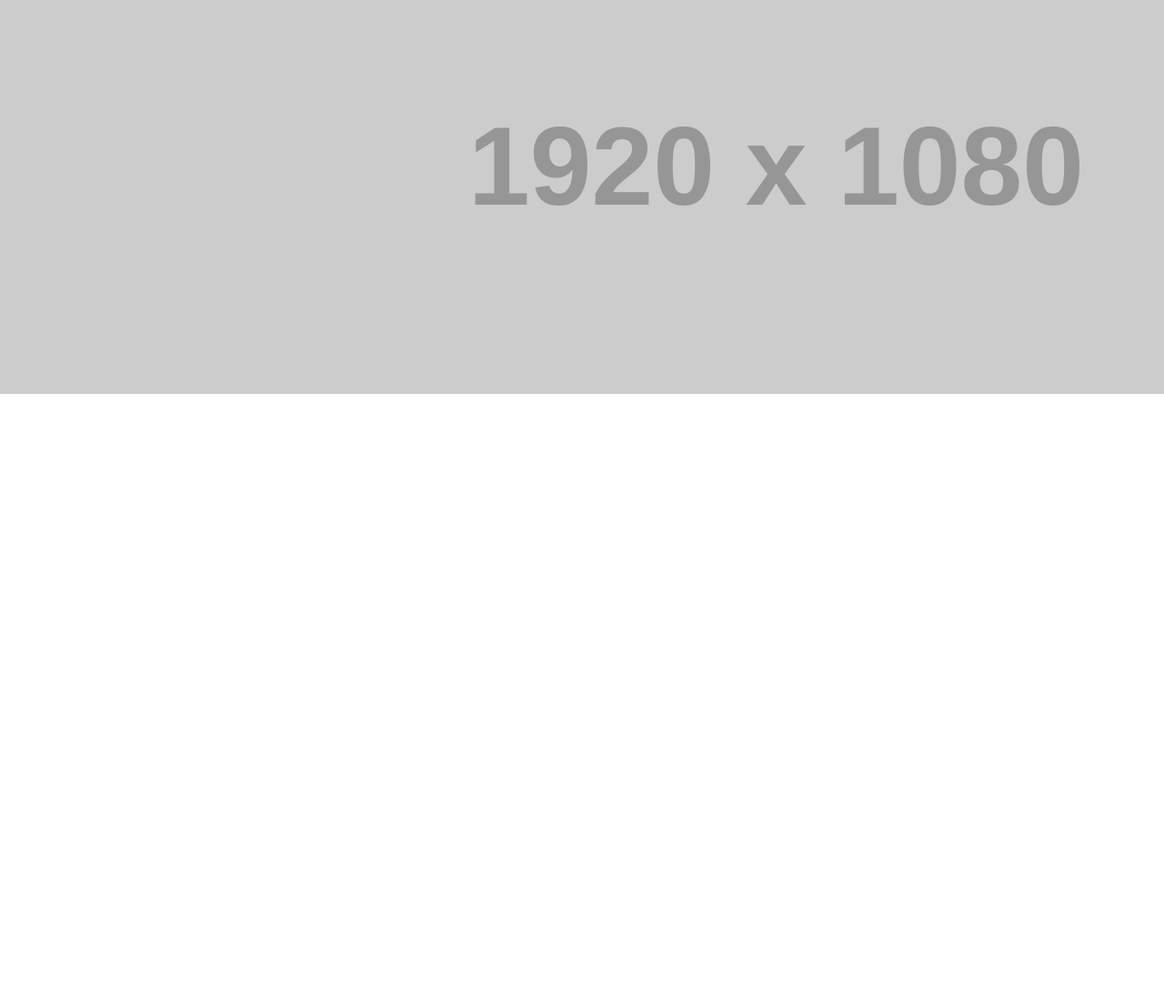
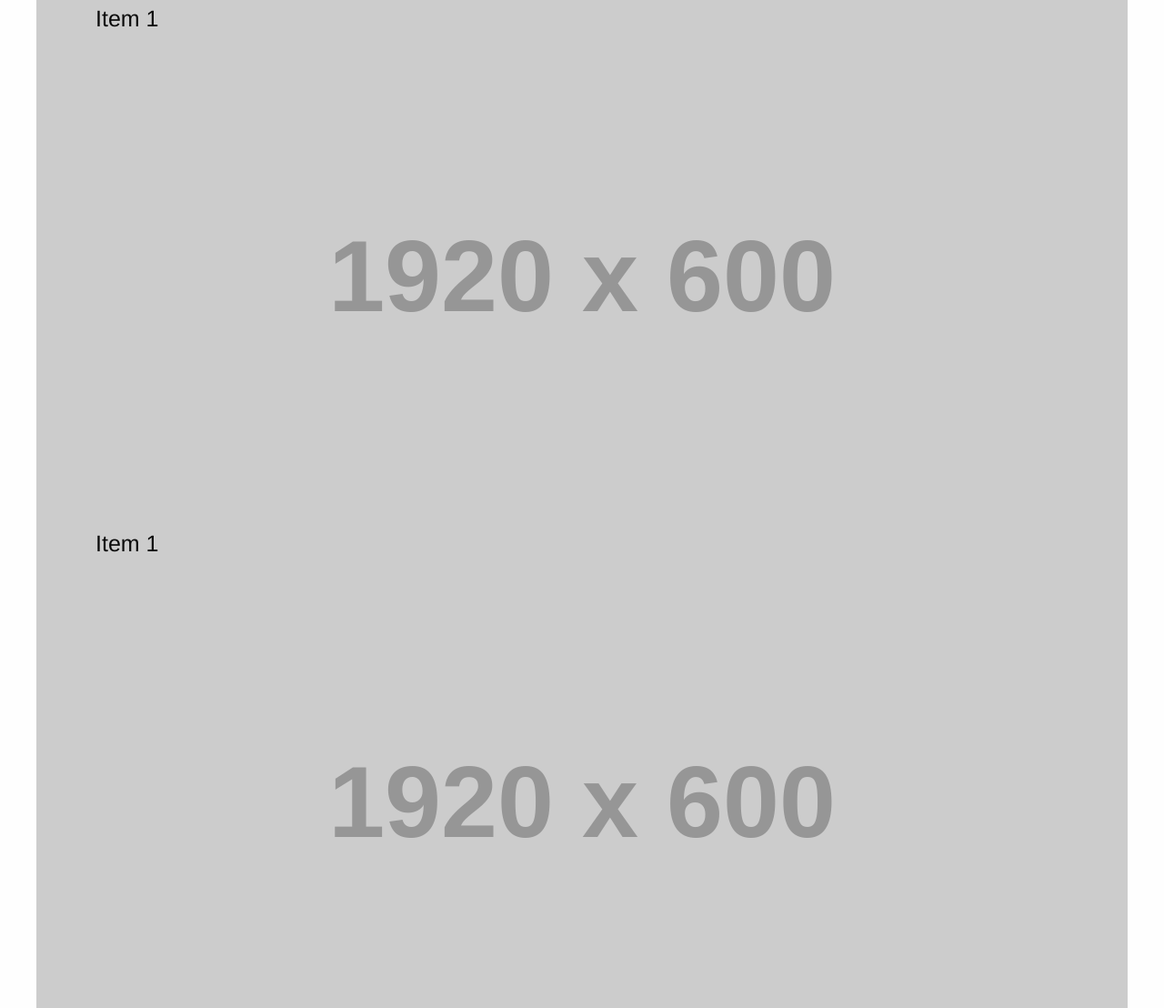
Before and after one commit to Jack-P/portfolio, a website: page index.html in a window 1280 px wide. Shown: the part 127-1235 px from the top of the page at 91% size. Before the commit the page ends 800 px from the top, so only its background shows below. Drawn offline with nearby package versions, Linux system fonts and the light colour scheme; placeholder pictures from the web are drawn by us.

Commit message:
starting to frame up some layouts

```diff
--- a/index.html
+++ b/index.html
@@ -18,14 +18,27 @@
         </div>
       </div>
     </div>
+
 <br>
-    <div class="grid-container full">
+
+    <div class="grid-container">
       <div class="grid-x">
         <div class="large-4 profile cell">
-          <h4>Jack Penton</h4>
+          <h4>Item 1</h4>
+      </div>
+      <div class="grid-x">
+        <div class="large-12 profile cell">
+          <img src="http://via.placeholder.com/1920x600/E89434/FFFFFF">
         </div>
-        <div class="large-8 cell">
-          <img src="http://via.placeholder.com/1920x1080/E89434">
+      </div>
+
+      <div class="grid-x">
+        <div class="large-4 profile cell">
+          <h4>Item 1</h4>
+      </div>
+      <div class="grid-x">
+        <div class="large-12 profile cell">
+          <img src="http://via.placeholder.com/1920x600/E89434/FFFFFF">
         </div>
       </div>
     </div>
--- a/scss/_custom.scss
+++ b/scss/_custom.scss
@@ -1,4 +1,5 @@
-body {overflow-x: hidden;}
+
+// body {overflow-x: hidden;}
 
 .grid-container {
 	background: #ccc;
@@ -16,6 +17,7 @@ body {overflow-x: hidden;}
 		}
 	}
 	.profile {
-		text-align:center;
+		padding: 50px 50px;
+		text-align: left;
 	}
 }
```
Also changed, not shown: css/app.css.
